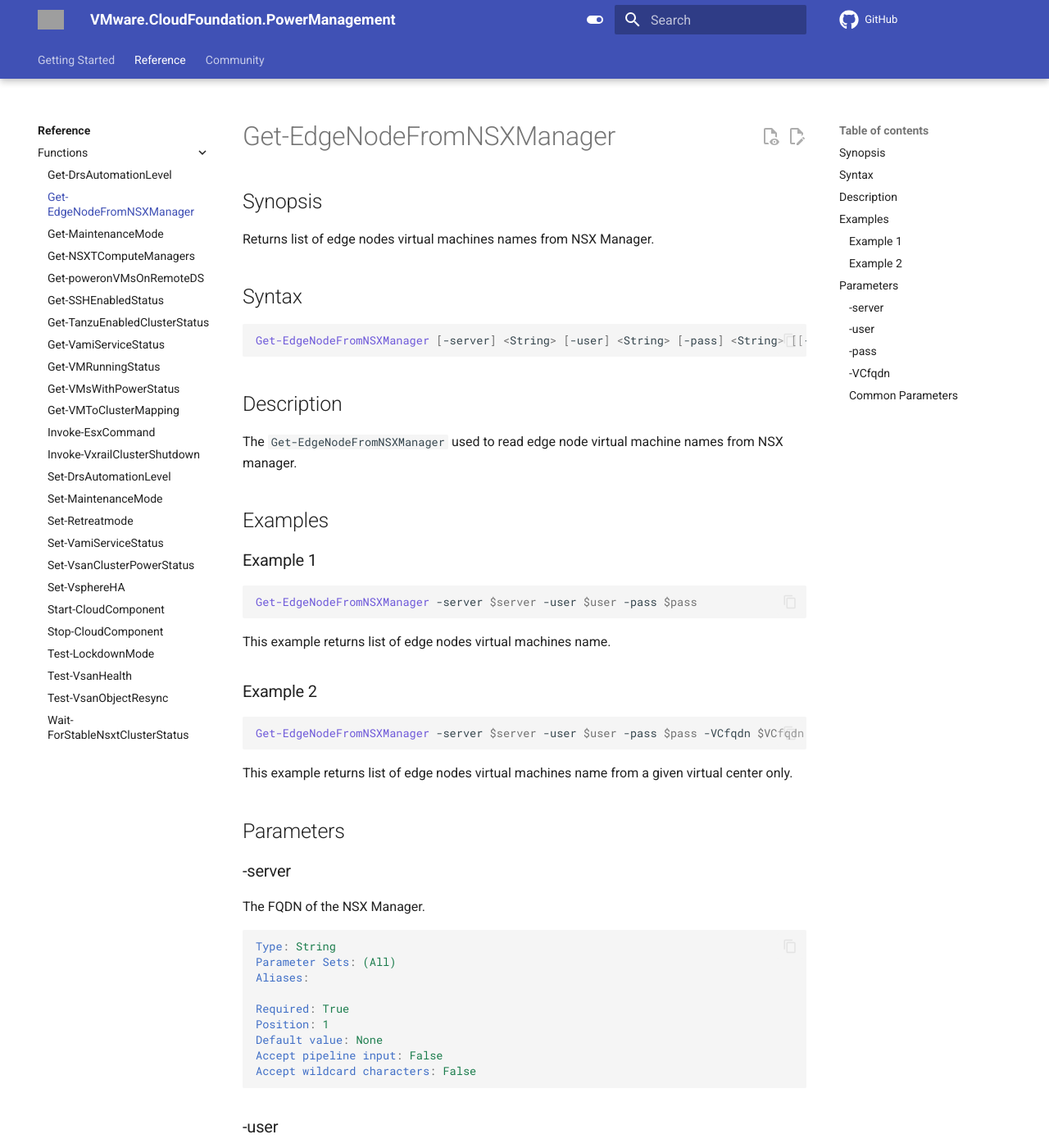
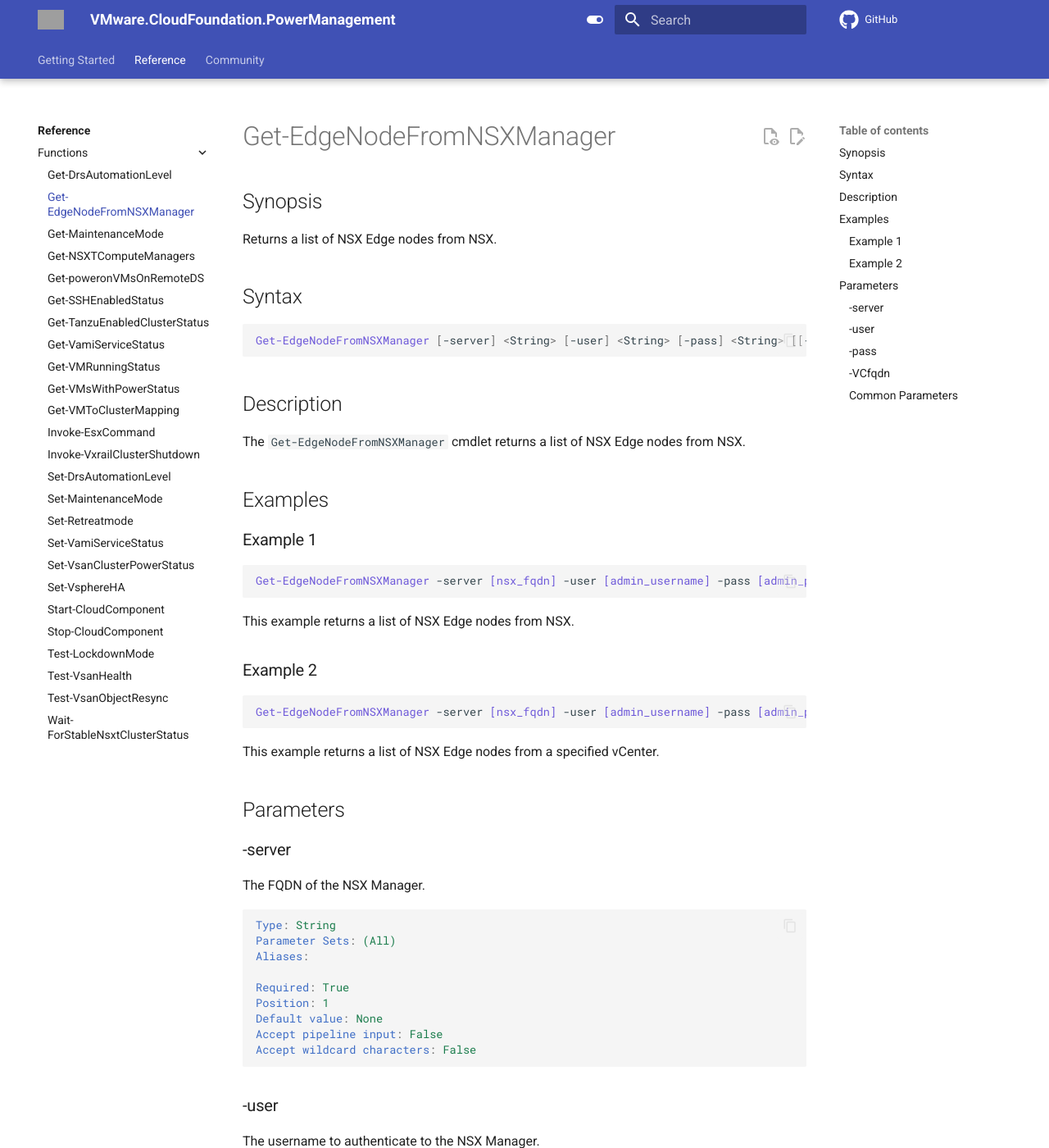
Before and after one commit to vmware/powershell-module-for-vmware-cloud-foundation-power-management, an MkDocs documentation site: the page built from docs/documentation/functions/Get-EdgeNodeFromNSXManager.md, in a window 1280 px wide and 1400 px high. Shown: the whole window at 82% size. Built offline with MkDocs 1.6.1 and Material for MkDocs 9.7.7, drawn with Linux system fonts in a browser that asks for light colours; comment, search, counter and statistics services are not loaded; the version menu is left out; some of the changed text lies outside the part shown; grey boxes are pictures that could not be loaded.

Commit message:
docs: sanitize-examples
- Updated Get-DrsAutomationLevel.md doc to sanitize all the example variables, add brackets and punctuation.
- Updated Get-EdgeNodeFromNSXManager.md doc to sanitize all the example variables, add brackets and punctuation.
- Updated Get-MaintenanceMode.md doc to sanitize all the example variables, add brackets and punctuation.
- Updated Get-NSXTComputeManagers.md doc to sanitize all the example variables, add brackets and punctuation.
- Updated Get-poweronVMsOnRemoteDS.md doc to sanitize all the example variables, add brackets and punctuation.

Signed-off-by: Andy Beltz <andy.beltz@broadcom.com>

````diff
--- a/docs/documentation/functions/Get-EdgeNodeFromNSXManager.md
+++ b/docs/documentation/functions/Get-EdgeNodeFromNSXManager.md
@@ -2,7 +2,7 @@
 
 ## Synopsis
 
-Returns list of edge nodes virtual machines names from NSX Manager.
+Returns a list of NSX Edge nodes from NSX.
 
 ## Syntax
 
@@ -12,25 +12,25 @@
 
 ## Description
 
-The `Get-EdgeNodeFromNSXManager` used to read edge node virtual machine names from NSX manager.
+The `Get-EdgeNodeFromNSXManager` cmdlet returns a list of NSX Edge nodes from NSX.
 
 ## Examples
 
 ### Example 1
 
 ```powershell
-Get-EdgeNodeFromNSXManager -server $server -user $user -pass $pass
+Get-EdgeNodeFromNSXManager -server [nsx_fqdn] -user [admin_username] -pass [admin_password]
 ```
 
-This example returns list of edge nodes virtual machines name.
+This example returns a list of NSX Edge nodes from NSX.
 
 ### Example 2
 
 ```powershell
-Get-EdgeNodeFromNSXManager -server $server -user $user -pass $pass -VCfqdn $VCfqdn
+Get-EdgeNodeFromNSXManager -server [nsx_fqdn] -user [admin_username] -pass [admin_password] -VCfqdn [vcenter_fqdn]
 ```
 
-This example returns list of edge nodes virtual machines name from a given virtual center only.
+This example returns a list of NSX Edge nodes from a specified vCenter.
 
 ## Parameters
 
@@ -52,7 +52,7 @@
 
 ### -user
 
-The username to authenticate to NSX Manager.
+The username to authenticate to the NSX Manager.
 
 ```yaml
 Type: String
@@ -68,7 +68,7 @@
 
 ### -pass
 
-The password to authenticate to NSX Manager.
+The password to authenticate to the NSX Manager.
 
 ```yaml
 Type: String
@@ -84,7 +84,7 @@
 
 ### -VCfqdn
 
-The FQDN of the vCenter Server.
+The FQDN of the vCenter.
 
 ```yaml
 Type: String
````
Also changed, not shown: docs/documentation/functions/Get-DrsAutomationLevel.md (+7 -7 lines), docs/documentation/functions/Get-MaintenanceMode.md (+7 -7 lines), docs/documentation/functions/Get-NSXTComputeManagers.md (+4 -4 lines), docs/documentation/functions/Get-poweronVMsOnRemoteDS.md (+8 -8 lines).
